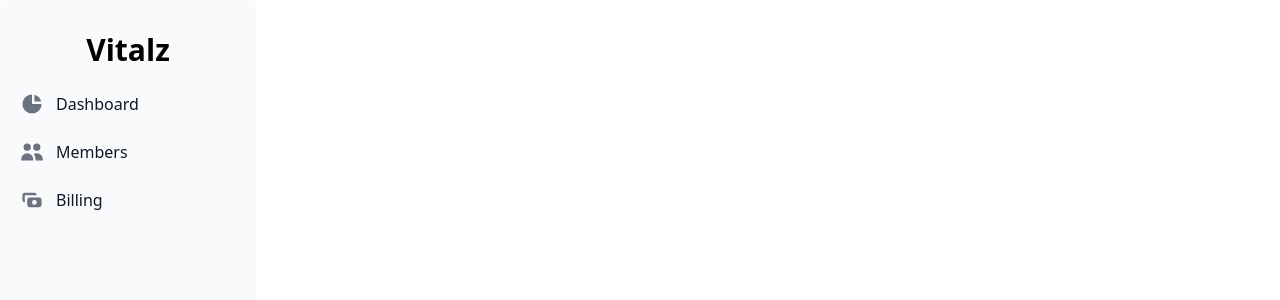
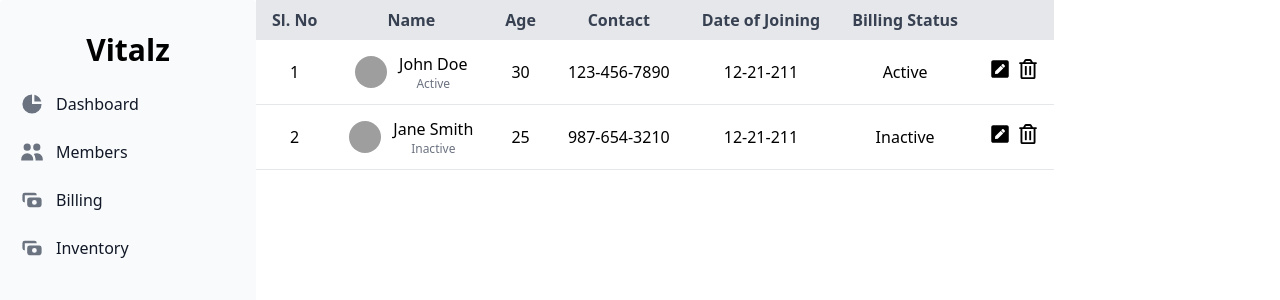
Before and after one commit to hknp796/vitalz, a React (Vite) app: page /dashboard in a window 1280 px wide. Shown: the top 300 px of the page. Built offline with nearby package versions, Linux system fonts and the light colour scheme; grey boxes are pictures that could not be loaded.

Commit message:
route setup and inventories page add

```diff
--- /dev/null
+++ b/src/App.jsx
@@ -0,0 +1,21 @@
+
+import {Routes,Route} from 'react-router-dom';
+import SideNavbar from "./components/SideNavbar";
+import ClientDetails from "./pages/Members";
+import Inventories from "./pages/Inventories";
+
+function App() {
+  return (
+    <div className="flex ">
+      <SideNavbar />
+      <Routes className=''>
+        <Route path="/dashboard" element={<ClientDetails />} />
+        <Route path="/members" element={<ClientDetails />} />
+        <Route path="/billing" element={<ClientDetails />} />
+        <Route path="/inventories" element={<Inventories />} />
+      </Routes>
+    </div>
+  );
+}
+
+export default App;
--- a/src/App.tsx
+++ /dev/null
@@ -1,15 +0,0 @@
-import React from "react";
-import Navbar from "./components/Navbar";
-import SideNavbar from "./components/SideNavbar";
-import "./fonts.css";
-import ClientDetails from "./pages/ClientDetails";
-
-function App() {
-  return (
-    <div>
-      <SideNavbar />
-    </div>
-  );
-}
-
-export default App;
--- /dev/null
+++ b/src/components/SideNavbar.jsx
@@ -0,0 +1,33 @@
+import { Sidebar } from 'flowbite-react';
+import { HiChartPie,HiUsers ,HiCash,} from 'react-icons/hi';
+import { useNavigate } from 'react-router-dom';
+
+const sidebarItems = [
+  { link: '/dashboard', icon: HiChartPie, text: 'Dashboard' },
+  { link: '/members', icon: HiUsers, text: 'Members' },
+  { link: '/billing', icon: HiCash, text: 'Billing' },
+  { link: '/inventories', icon: HiCash, text: 'Inventory' },
+];
+
+
+export default function CTAButton() {
+  const navigateTo = useNavigate();
+
+  const handleNavigation = (path) => {
+    navigateTo(path);
+  };
+  return (
+    <Sidebar className='h-[100vh]'>
+      <h2 className='text-black font-bold text-3xl px-2 text-center p-4'>Vitalz</h2>
+      <Sidebar.Items>
+        <Sidebar.ItemGroup>
+          {sidebarItems.map((item, index) => (
+            <Sidebar.Item className='cursor-pointer' key={index}  icon={item.icon} onClick={() => handleNavigation(item.link)}>
+              <p>{item.text}</p>
+            </Sidebar.Item>
+          ))}
+        </Sidebar.ItemGroup>
+      </Sidebar.Items>
+    </Sidebar>
+  );
+}
--- a/src/components/SideNavbar.tsx
+++ /dev/null
@@ -1,25 +0,0 @@
-import { Sidebar } from 'flowbite-react';
-import { HiArrowSmRight, HiChartPie, HiInbox, HiShoppingBag, HiTable, HiUser, HiViewBoards,HiUsers ,HiCash} from 'react-icons/hi';
-
-const sidebarItems = [
-  { href: '/home', icon: HiChartPie, text: 'Dashboard' },
-  { href: '#', icon: HiUsers, text: 'Members' },
-  { href: '/billing', icon: HiCash, text: 'Billing' },
-];
-
-export default function CTAButton() {
-  return (
-    <Sidebar className='h-[100vh]'>
-      <h2 className='text-black font-bold text-3xl px-2 text-center p-4'>Vitalz</h2>
-      <Sidebar.Items>
-        <Sidebar.ItemGroup>
-          {sidebarItems.map((item, index) => (
-            <Sidebar.Item key={index} href={item.href} icon={item.icon}>
-              <p>{item.text}</p>
-            </Sidebar.Item>
-          ))}
-        </Sidebar.ItemGroup>
-      </Sidebar.Items>
-    </Sidebar>
-  );
-}
--- a/src/components/Table.jsx
+++ b/src/components/Table.jsx
@@ -20,8 +20,8 @@ console.log(props);
 
 
   return (
-    <div className="overflow-x-auto">
-      <table className="min-w-full">
+    <div className="">
+      <table className="">
         <thead>
           <tr className="bg-gray-200 text-gray-700">
             {props.headers.map((header, index) => (
--- a/src/pages/ClientDetails.tsx
+++ /dev/null
@@ -1,18 +0,0 @@
-import React from 'react'
-import SideNavbar from '../components/SideNavbar'
-import UserProfileCard from '../components/ProfileCard'
-import DataTable from '../components/Datatable'
-
-function ClientDetails() {
-  return (
-    <div className=''>
-      <UserProfileCard />
-      <h4 className='text-black font-bold text-xl m-4'>
-        Payment History
-      </h4>
-      <DataTable />
-    </div>
-  )
-}
-
-export default ClientDetails
--- /dev/null
+++ b/src/pages/Inventories.jsx
@@ -0,0 +1,9 @@
+import React from 'react'
+
+function Inventories() {
+  return (
+    <div className='text-black'>Inventories</div>
+  )
+}
+
+export default Inventories
--- a/src/pages/Login.tsx
+++ b/src/pages/Login.tsx
@@ -3,7 +3,7 @@ import { useNavigate } from 'react-router-dom';
 function Login() {
     const navigate = useNavigate()
     const handleSubmit =()=>{
-        navigate('/home')
+        navigate('/dashboard')
     }
     return (
         <div className='bg-[#19191A] h-[98vh] m-2 md:flex justify-center items-center '>
--- /dev/null
+++ b/src/pages/Members.jsx
@@ -0,0 +1,18 @@
+import React from 'react'
+import DataTable from '../components/Table'
+
+function ClientDetails() {
+  const clients  = [
+  { id: 1, name: 'John Doe', age: 30, contact: '123-456-7890', dateOfJoining: '12-21-211', billingStatus: 'Active' },
+  { id: 2, name: 'Jane Smith', age: 25, contact: '987-654-3210', dateOfJoining: '12-21-211', billingStatus: 'Inactive' },
+]
+
+const tableHeaders = ['Sl. No', 'Name', 'Age', 'Contact', 'Date of Joining', 'Billing Status', ''];
+  return (
+    <div>
+      <DataTable clients={clients} headers={tableHeaders}/>
+    </div>
+  )
+}
+
+export default ClientDetails
```
Also changed, not shown: src/main.jsx (+8 -12 lines).
